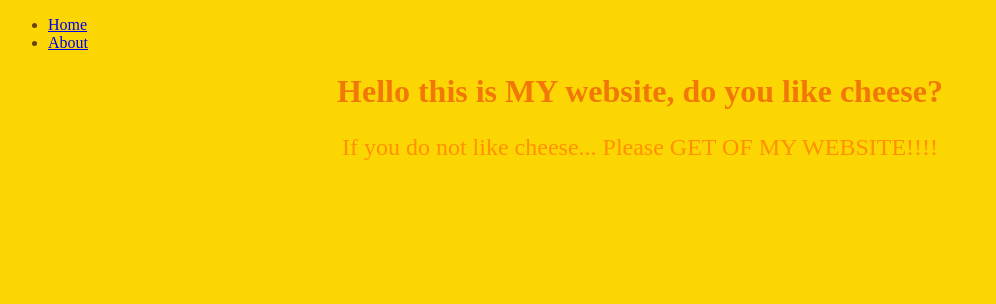
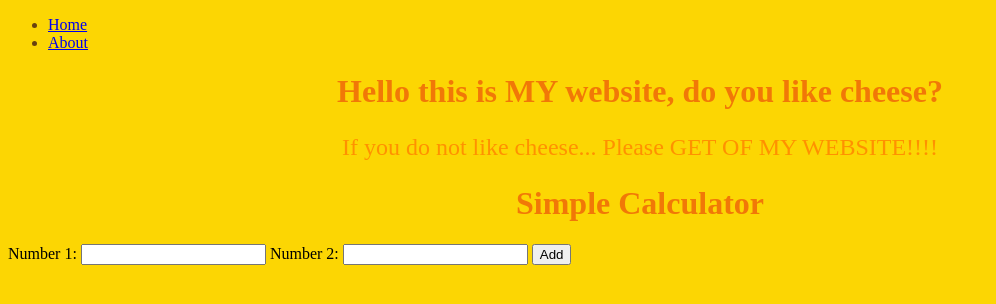
Before and after one commit to emperortheo12/emperortheo.github.io, a plain HTML site: page index.html in a window 1280 px wide. Shown: the whole page, without its empty margins (0-996 px from the left). Drawn offline with Linux system fonts and the light colour scheme.

Commit message:
Added calcuator

```diff
--- a/index.html
+++ b/index.html
@@ -17,5 +17,28 @@
     <h1>Hello this is MY website, do you like cheese?</h1>
     <p>If you do not like cheese... Please GET OF MY WEBSITE!!!!</p>
     <!-- <img src="img/bb.png" alt="image" class="logo"> -->
+
+    <h1>Simple Calculator</h1>
+
+    <label for="num1">Number 1:</label>
+    <input type="number" id="num1">
+
+    <label for="num2">Number 2:</label>
+    <input type="number" id="num2">
+
+    <button onclick="addNumbers()">Add</button>
+
+    <p id="result"></p>
+
+    <script>
+      function addNumbers() {
+        var num1 = parseFloat(document.getElementById("num1").value);
+        var num2 = parseFloat(document.getElementById("num2").value);
+
+        var sum = num1 + num2;
+
+        document.getElementById("result").innerText = "Result: " + sum;
+      }
+    </script>
 </body>
 </html>
```
